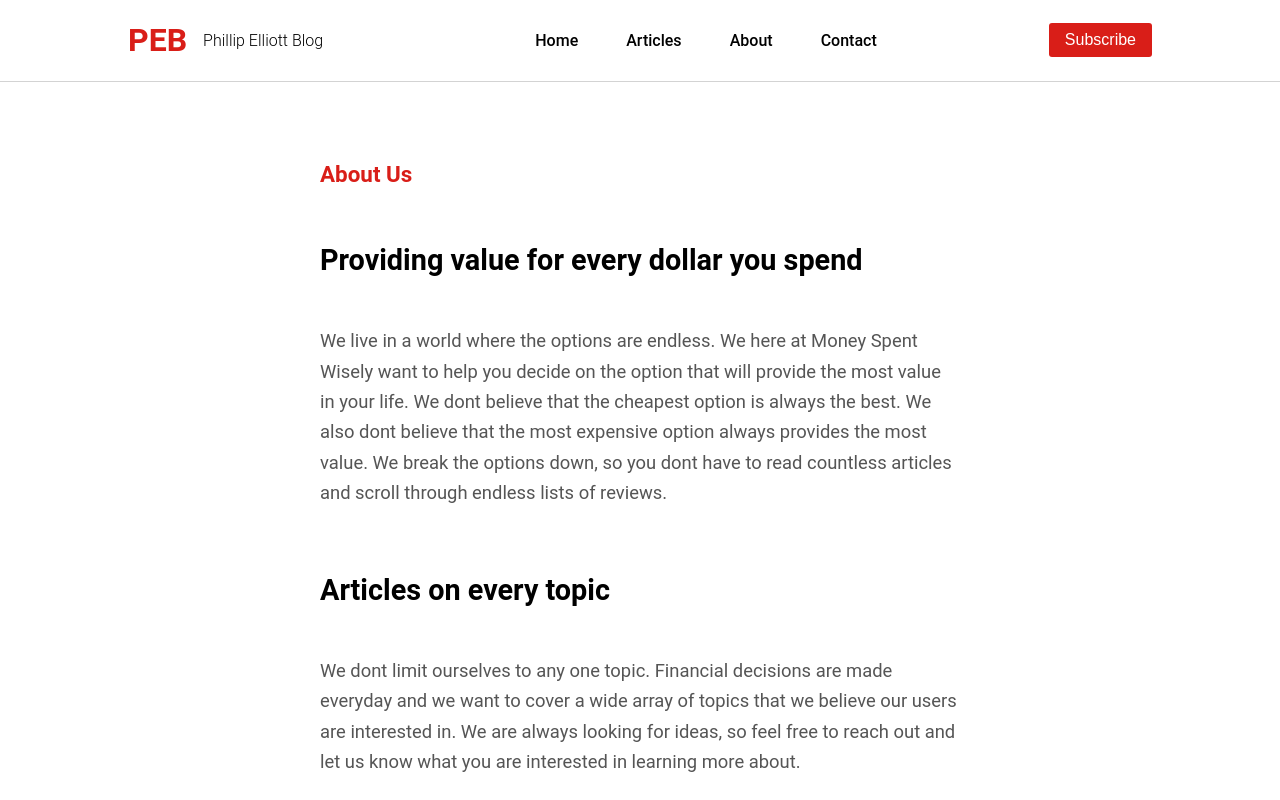
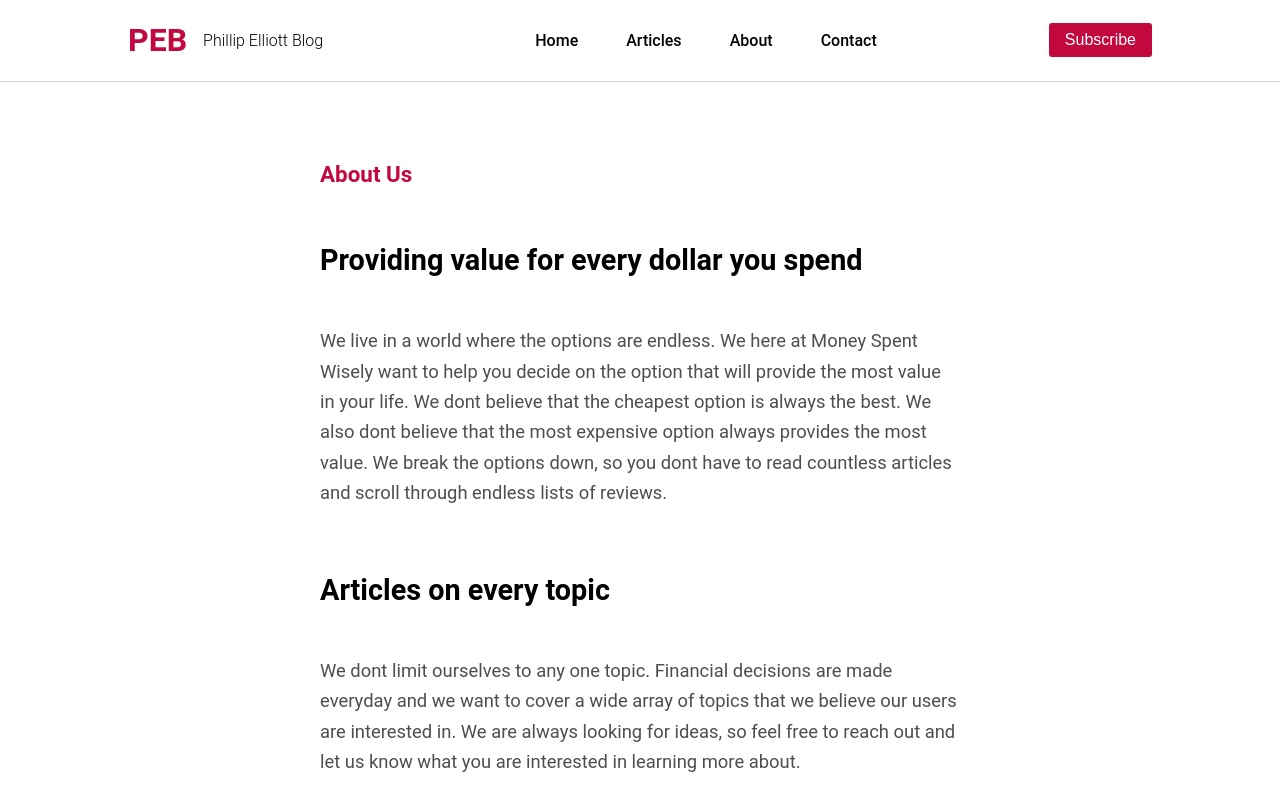
Before and after one commit to Phil-Elliott/Phillip_Elliott_Blog, a Next.js app in the folder Blog_Frontend/: page /about in a window 1280 px wide. Shown: the top 800 px of the page. Built offline with nearby package versions, Linux system fonts and the light colour scheme.

Commit message:
changed colors

```diff
--- a/Blog_Frontend/styles/Home/Latest/Latest.module.scss
+++ b/Blog_Frontend/styles/Home/Latest/Latest.module.scss
@@ -10,6 +10,7 @@
 .home-latest-container {
   padding-block: 2rem;
   background-color: rgba(246, 246, 246);
+  // background-color: #4e4e50;
 
   h1 {
     @extend %main-width;
--- a/Blog_Frontend/styles/Shared.scss
+++ b/Blog_Frontend/styles/Shared.scss
@@ -2,10 +2,15 @@
 //==================================================
 
 // Colors
+// $primary: white;
+// $secondary: black;
+// $tertiary: #d91e18;
+// $light-color: #555555;
+
 $primary: white;
 $secondary: black;
-$tertiary: #d91e18;
-$light-color: #555555;
+$tertiary: #c3073f;
+$light-color: #4e4e50;
 
 // Width
 $width: 80%;
```
